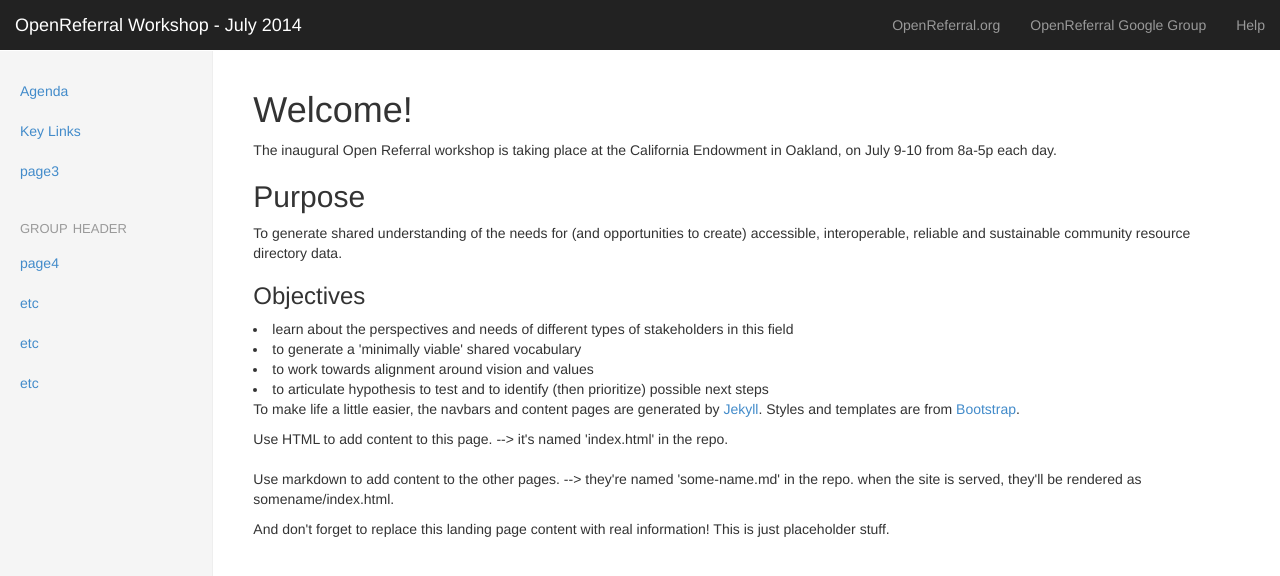
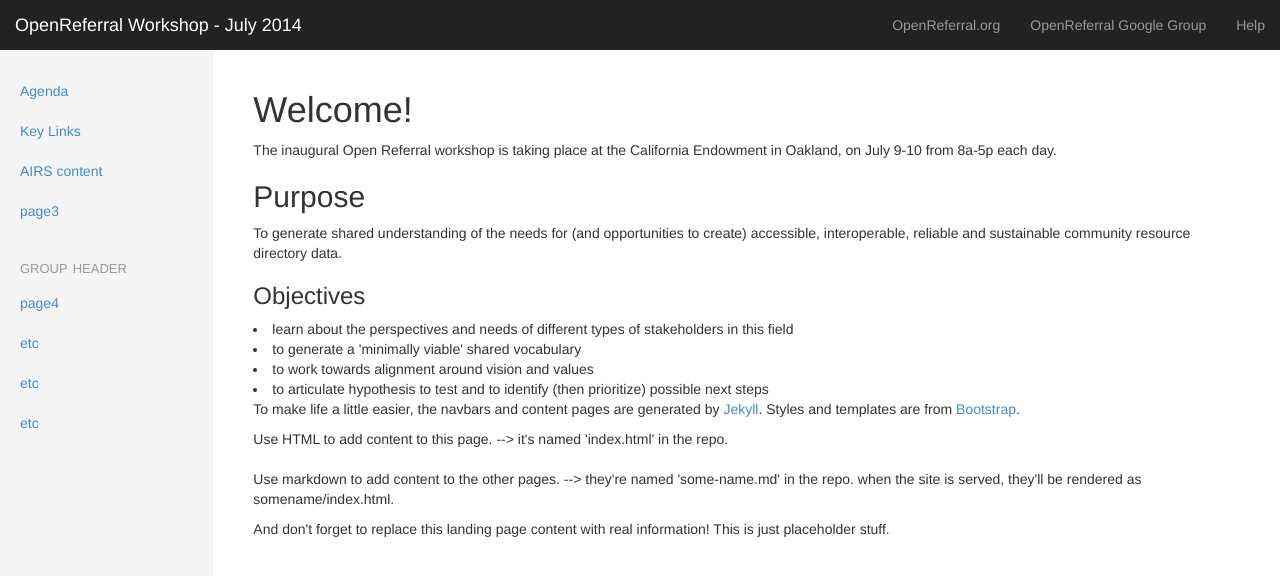
Before and after one commit to openreferral/workshop, a Jekyll site: the page built from index.html, in a window 1280 px wide. Shown: the top 576 px of the page. Built offline with Jekyll 4.4.1, drawn with Linux system fonts in a browser that asks for light colours; nearby versions of some CDN libraries.

Commit message:
Update side-nav.html

```diff
--- a/_includes/side-nav.html
+++ b/_includes/side-nav.html
@@ -3,6 +3,7 @@
           <ul class="nav nav-sidebar">
             <li><a href="{{ site.baseurl }}agenda/">Agenda</a></li>
             <li><a href="{{ site.baseurl }}key-links/">Key Links</a></li>
+            <li><a href="{{ site.baseurl }}airs/">AIRS content</a></li>
             <li><a href="{{ site.baseurl }}page3/">page3</a></li>
           </ul>
           <ul class="nav nav-sidebar">
```
